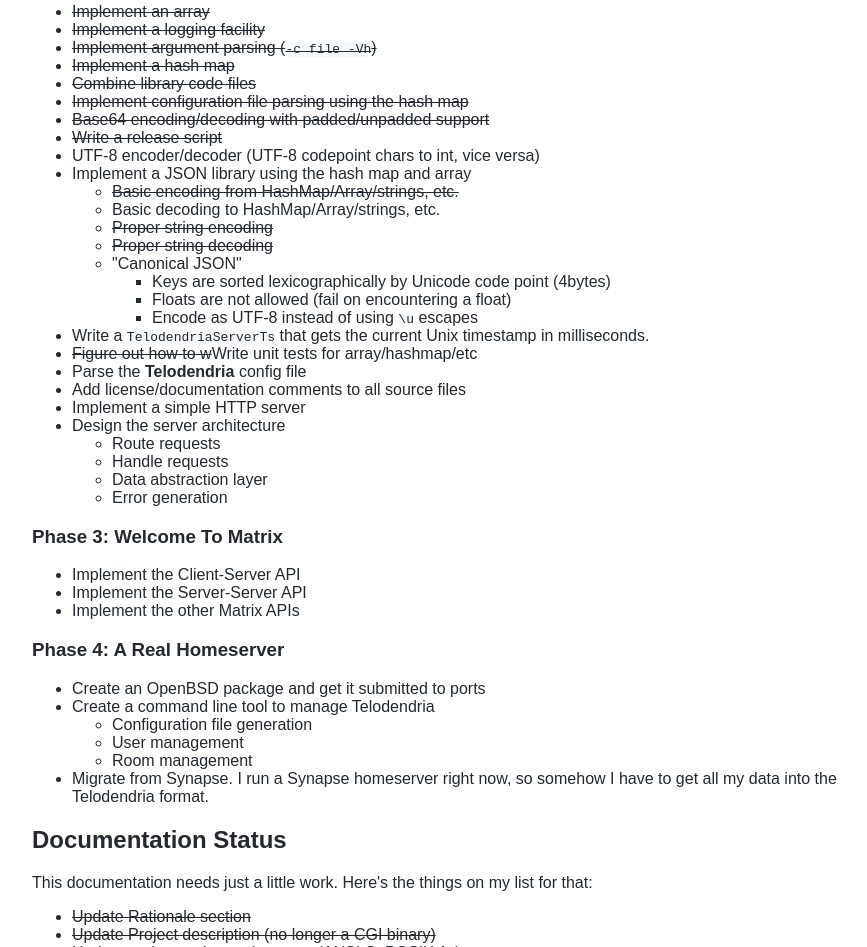
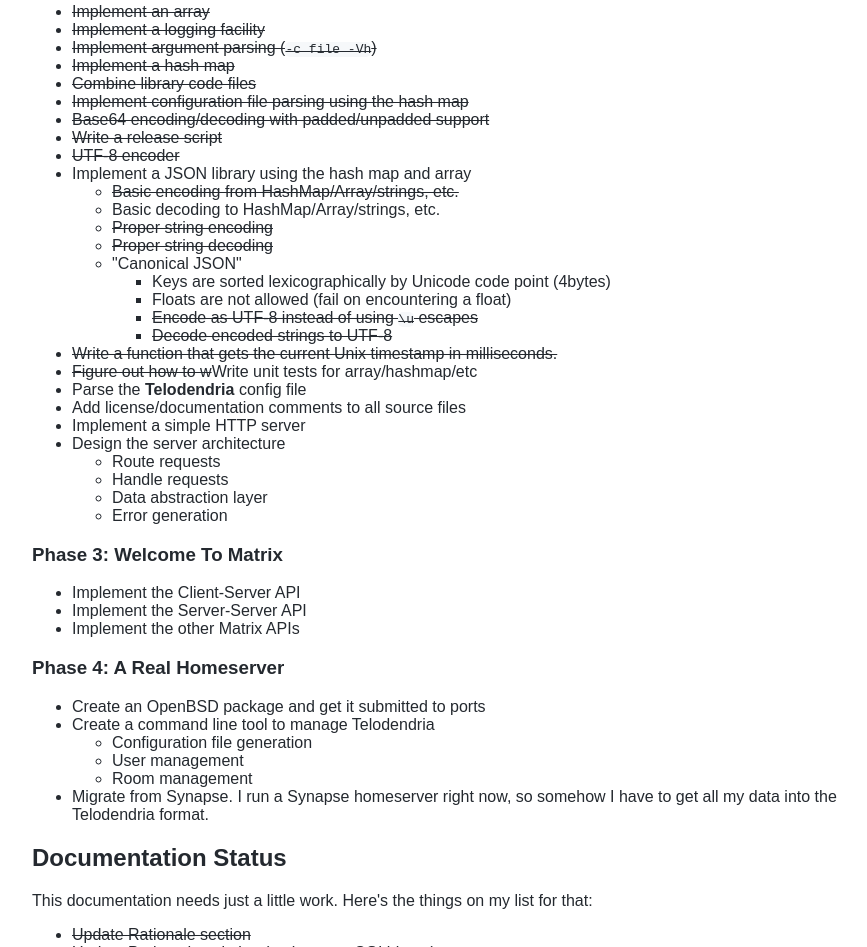
Before and after one commit to Telodendria/Telodendria, a plain HTML site: page site/index.html in a window 1280 px wide. Shown: the part 2536-3483 px from the top of the page, without its empty margins (200-1067 px from the left). Drawn offline with Linux system fonts and the light colour scheme.

Commit message:
Cross off some to-do items.

```diff
--- a/site/index.html
+++ b/site/index.html
@@ -296,7 +296,7 @@ can get involved.
 <li><s>Implement configuration file parsing using the hash map</s></li>
 <li><s>Base64 encoding/decoding with padded/unpadded support</s></li>
 <li><s>Write a release script</s></li>
-<li>UTF-8 encoder/decoder (UTF-8 codepoint chars to int, vice versa)</li>
+<li><s>UTF-8 encoder</s></li>
 <li>
 Implement a JSON library using the hash map and array
 <ul>
@@ -310,13 +310,13 @@ Implement a JSON library using the hash map and array
 <li>Keys are sorted lexicographically by Unicode code point
 (4bytes)</li>
 <li>Floats are not allowed (fail on encountering a float)</li>
-<li>Encode as UTF-8 instead of using <code>\u</code> escapes</li>
+<li><s>Encode as UTF-8 instead of using <code>\u</code> escapes</s></li>
+<li><s>Decode encoded strings to UTF-8</s></li>
 </ul>
 </li>
 </ul>
 </li>
-<li>Write a <code>TelodendriaServerTs</code> that gets the  current
-Unix timestamp in milliseconds.</code>
+<li><s>Write a function that gets the  current Unix timestamp in milliseconds.</s></code>
 <li><s>Figure out how to w</s>Write unit tests for array/hashmap/etc</li>
 <li>Parse the <b>Telodendria</b> config file</li>
 <li>Add license/documentation comments to all source files</li>
```
